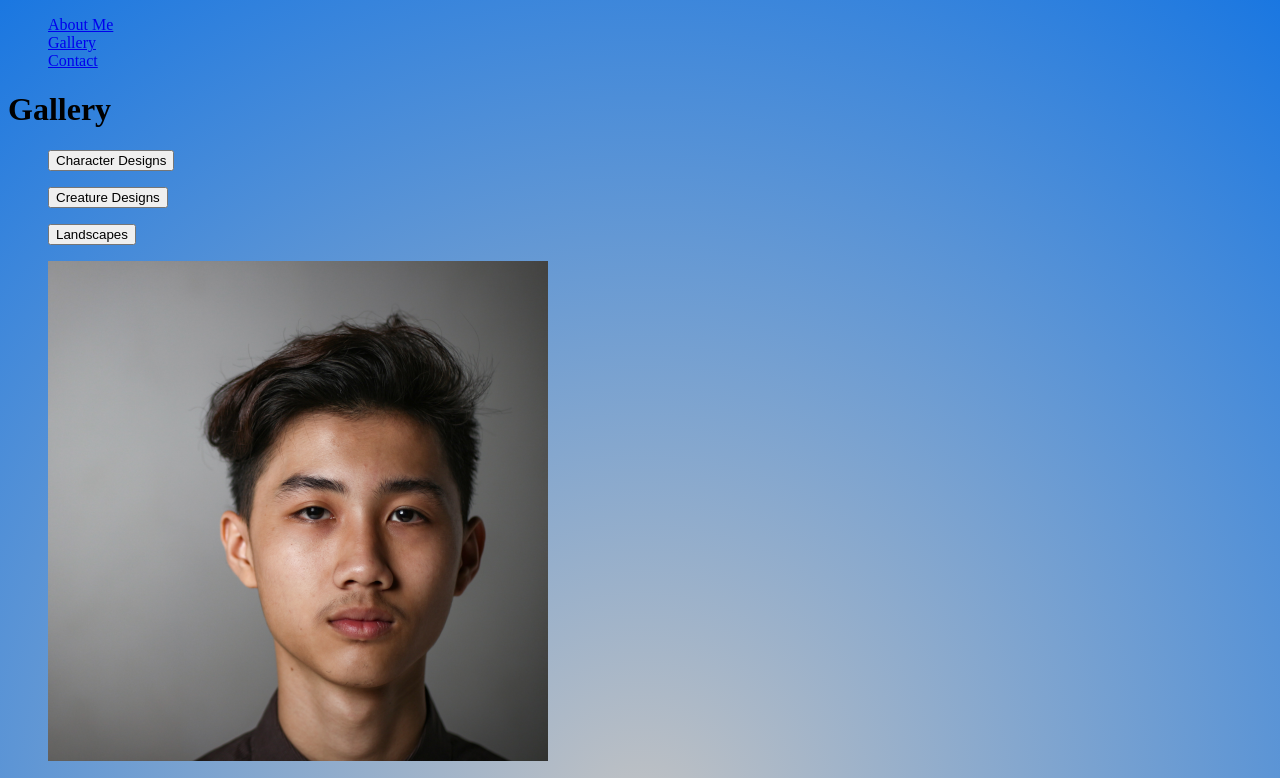
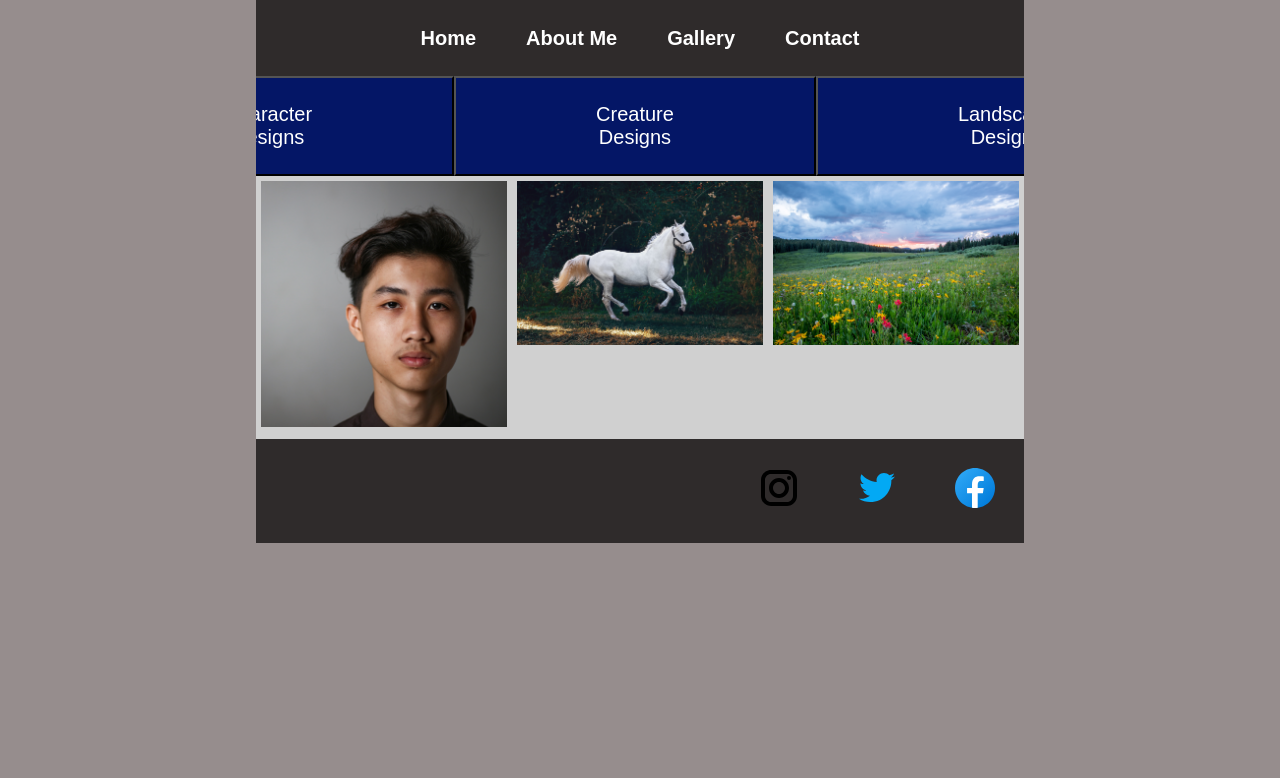
Before and after one commit to INF6420/ss22-ha7791, a plain HTML site: page wireframes/gallery.html in a window 1280 px wide. Shown: the top 778 px of the page. Drawn offline with Linux system fonts and the light colour scheme.

Commit message:
Added CSS
Still a lot of work that needs to be done. Last minute experimenting may have broken something :(

```diff
--- a/wireframes/app.css
+++ /dev/null
@@ -1,13 +0,0 @@
-/* I know CSS is not required in this assignment yet, but I just wanted a quick background. */
-body {
-  background: rgb(195, 195, 195);
-  background: radial-gradient(
-    circle,
-    rgba(195, 195, 195, 1) 0%,
-    rgb(26, 119, 225) 100%
-  );
-}
-
-li {
-  list-style: none;
-}
--- a/wireframes/gallery.html
+++ b/wireframes/gallery.html
@@ -5,11 +5,15 @@
     <meta http-equiv="X-UA-Compatible" content="IE=edge" />
     <meta name="viewport" content="width=device-width, initial-scale=1.0" />
     <title>Gallery</title>
-    <link rel="stylesheet" href="app.css" />
+    <link rel="stylesheet" href="style.css">
   </head>
   <body>
+    <header>
       <nav>
         <ul>
+          <li>
+            <a href="index.html">Home</a>
+          </li>
           <li>
             <a href="about.html">About Me</a>
           </li>
@@ -21,55 +25,48 @@
           </li>
         </ul>
       </nav>
+    </header>
     <main>
-      <div>
-        <h1>Gallery</h1>
-        <nav>
-          <li>
-            <ul>
-              <button>Character Designs</button>
-            </ul>
-            <ul>
-              <button>Creature Designs</button>
-            </ul>
-            <ul>
-              <button>Landscapes</button>
-            </ul>
-          </li>
-        </nav>
-      </div>
-      <div>
-        <ul>
-          <li><img src="images/human.png" alt="Picture of human male." /></li>
-        </ul>
-        <ul>
-          <li><img src="images/horse.png" alt="Picture of white horse." /></li>
-        </ul>
+      <nav class="gallery-nav">
         <ul>
           <li>
-            <img
-              src="images/landscape.png"
-              alt="Picture of field of flowers."
-            />
+            <button>Character Designs</button>
+          </li>
+          <li>
+            <button>Creature Designs</button>
+          </li>
+          <li>
+            <button>Landscape Designs</button>
           </li>
         </ul>
+      </nav>
+      <div class="row">
+        <div class="column">
+          <img src="Images\human.png" alt="Snow" style="width: 100%" />
+        </div>
+        <div class="column">
+          <img src="Images\horse.png" alt="Forest" style="width: 100%" />
+        </div>
+        <div class="column">
+          <img src="Images\landscape.png" alt="Mountains" style="width: 100%" />
+        </div>
       </div>
     </main>
     <footer>
       <ul>
         <li>
           <a href="www.facebook.com"
-            ><img src="images/facebook.svg" alt="facebook-logo"
+            ><img src="images\facebook.svg" alt="facebook-logo"
           /></a>
         </li>
         <li>
           <a href="www.twitter.com"
-            ><img src="images/twitter.svg" alt="twitter-logo"
+            ><img src="images\twitter.svg" alt="twitter-logo"
           /></a>
         </li>
         <li>
           <a href="www.instagram.com"
-            ><img src="images/instagram.svg" alt="instagram-logo"
+            ><img src="images\instagram.svg" alt="instagram-logo"
           /></a>
         </li>
       </ul>
--- /dev/null
+++ b/wireframes/style.css
@@ -0,0 +1,174 @@
+* {
+  box-sizing: border-box;
+  padding: 0;
+  margin: 0;
+}
+
+body {
+  background: rgb(238, 174, 202);
+  background: radial-gradient(
+    circle,
+    rgba(238, 174, 202, 1) 0%,
+    rgba(150, 141, 141, 1) 0%
+  );
+  margin: auto;
+  width: 60%;
+  padding: 0px;
+  font-family: Papyrus, fantasy;
+  font-size: 20px;
+  font-style: normal;
+  font-variant: normal;
+  font-weight: 700;
+  line-height: 26.4px;
+}
+
+/* Shared Navbar */
+header nav {
+  background: rgb(255, 255, 255);
+  background: radial-gradient(
+    circle,
+    rgb(255, 255, 255) 0%,
+    rgba(47, 43, 43, 1) 0%
+  );
+  display: flex;
+  justify-content: center;
+  align-items: center;
+  width: 100%;
+}
+/* Shared Navbar color change on hover. */
+header nav a:hover {
+  background-color: rgb(119, 119, 119);
+}
+
+/* Main Content */
+main {
+  background: rgb(238, 174, 202);
+  background: radial-gradient(
+    circle,
+    rgb(174, 175, 238) 0%,
+    rgba(208, 208, 208, 1) 0%
+  );
+}
+
+/* Footer Content */
+footer {
+  background: rgb(238, 174, 202);
+  background: radial-gradient(
+    circle,
+    rgba(238, 174, 202, 1) 0%,
+    rgba(47, 43, 43, 1) 0%
+  );
+}
+
+/* Shared Lists */
+ul {
+  list-style-type: none;
+  margin: auto;
+  padding: 0px;
+  overflow: hidden;
+}
+/* Shared Navbar List Elements  */
+header li {
+  float: left;
+}
+/* Shared Footer List Elements */
+footer li {
+  float: right;
+}
+/* Shared List Links */
+li a {
+  display: inline-block;
+  color: white;
+  text-align: center;
+  padding: 25px;
+  text-decoration: none;
+}
+
+/* Index "Home" Divs */
+.div-index {
+  background-image: url("Images/paintbrush.png");
+  height: 500px;
+}
+
+/* Forgot what this was for. */
+/* p {
+    text-align: center;
+} */
+
+/* Contact Page Divs */
+.contact-div {
+  display: inline-block;
+  padding: 3rem 3rem;
+  margin: 5rem 0rem;
+  word-break: break-all;
+  /* white-space: pre-line; */
+}
+/* Contact h1s */
+.contact-h1 {
+  padding-bottom: 10%;
+}
+
+/* About Me Divs */
+.about-div {
+  margin: auto;
+  width: 50%;
+  padding: 25px;
+  overflow: hidden;
+}
+/* About Me "Bio" Paragraph Text */
+.p-about {
+  display: inline-block;
+  margin: 5%;
+}
+
+/* Gallery - Forgot what this was but turned out to be unnecessary(?) */
+.gallery-nav {
+  list-style-type: none;
+  margin: auto;
+  padding: 0;
+  overflow: auto;
+  max-width: 100%;
+}
+/* Gallery "Secondary" Navbar List*/
+.gallery-nav ul {
+  list-style-type: none;
+  display: flex;
+  justify-content: center;
+  /* margin: 0; */
+  /* padding: 0; */
+  overflow: hidden;
+  background-color: #333;
+}
+/* Gallery "Secondary" Navbar List Elements*/
+.gallery-nav li {
+  color: white;
+  text-align: center;
+}
+/* Gallery "Secondary" Navbar List Buttons*/
+.gallery-nav button {
+  float: left;
+  background-color: #041666;
+  color: white;
+  padding: 25px 140px;
+  display: inline-flex;
+  font-family: Papyrus, fantasy;
+  font-size: 20px;
+  cursor: pointer;
+  overflow: hidden;
+  /* width: 100%; Left this here just in case */
+  height: 100%;
+  max-width: 100%;
+}
+/* Button changes color on hover. */
+.gallery-nav button:hover {
+  background-color: rgb(15, 15, 61);
+}
+/* For Gallery images. */
+.row {
+  display: flex;
+}
+/* For Gallery images. */
+.column {
+  flex: 33.33%;
+  padding: 5px;
+}
```
Also changed, not shown: wireframes/about.html (+29 -30 lines), wireframes/contacts.html (+19 -10 lines), wireframes/index.html (+10 -11 lines), wireframes/images/AboutMe.png (renamed from wireframes/AboutMe.png), wireframes/images/Contact.png (renamed from wireframes/Contact.png), wireframes/images/Gallery1.png (renamed from wireframes/Gallery1.png), wireframes/images/Gallery2.png (renamed from wireframes/Gallery2.png), wireframes/images/Home.png (renamed from wireframes/Home.png), wireframes/images/facebook-icon.svg (added), 1 other file. Lines whose indentation alone changed are shown as unchanged.
